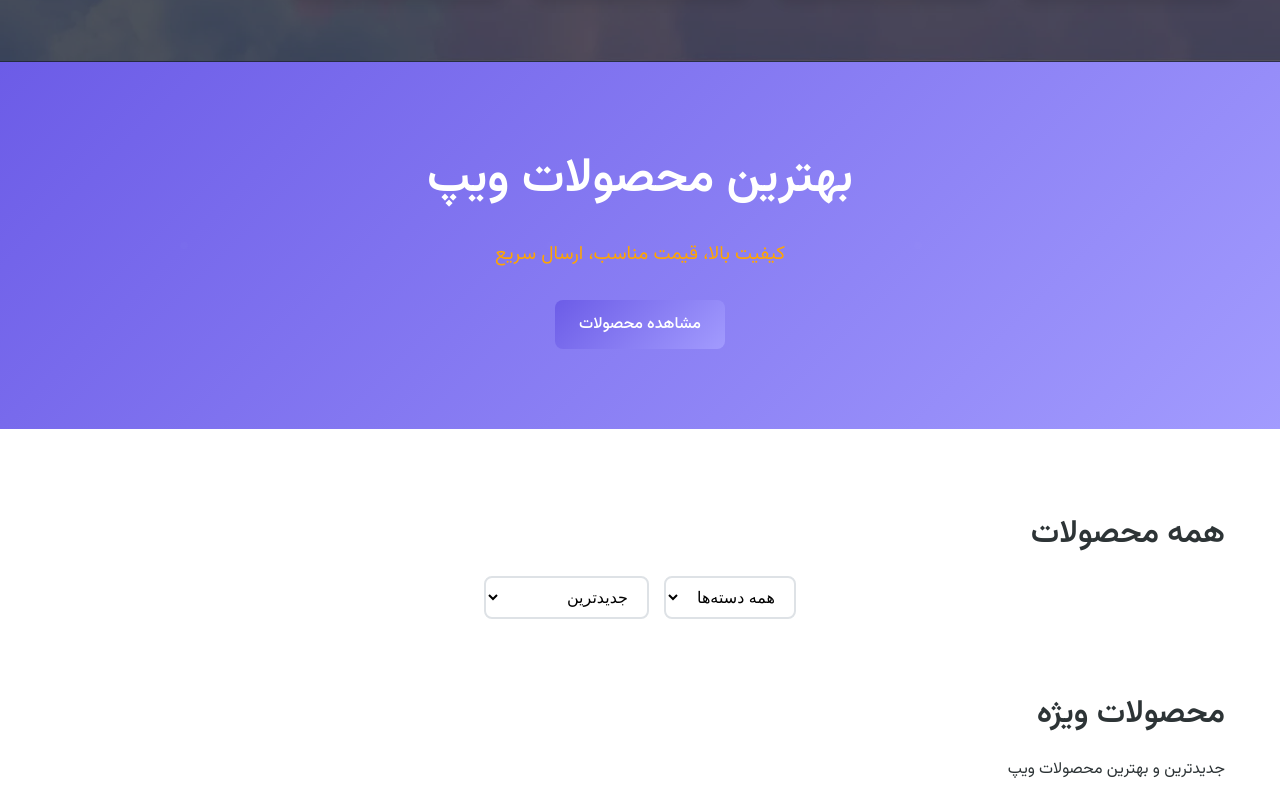
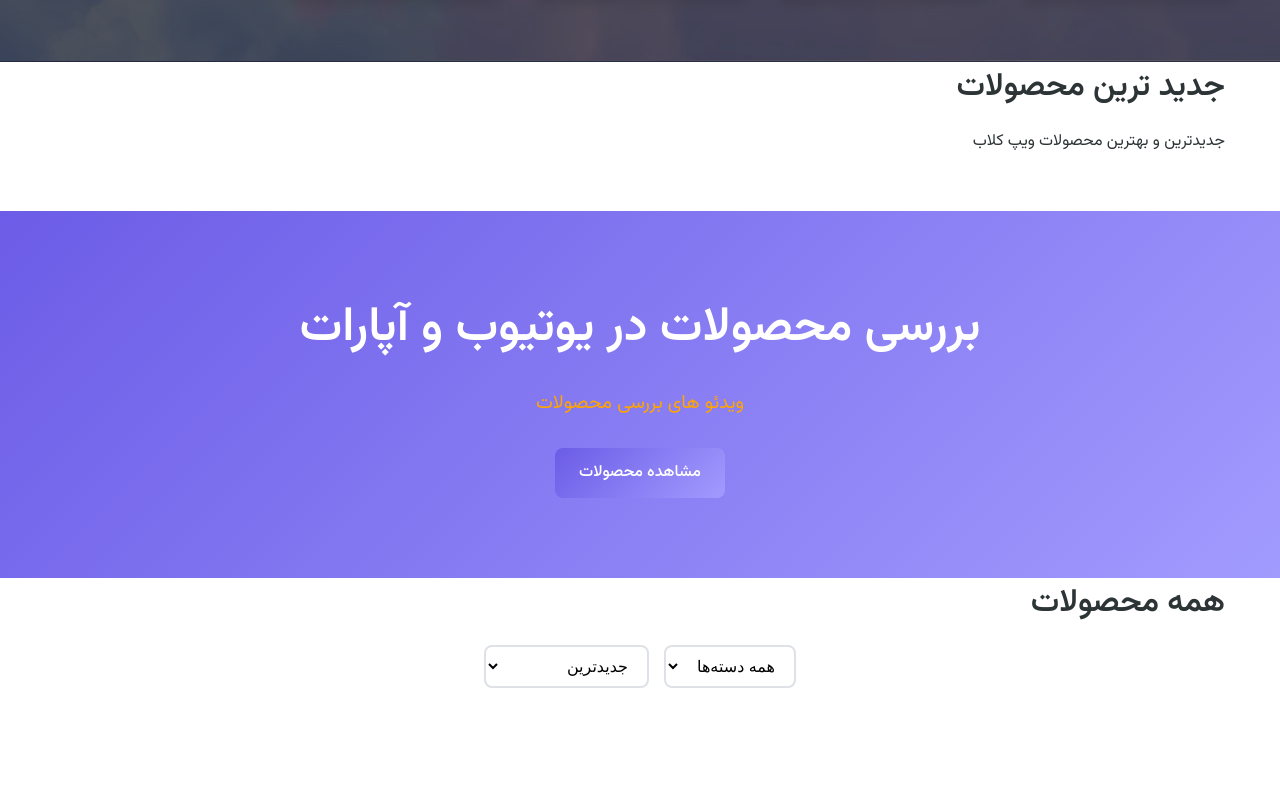
Before and after one commit to davoodya/vapetube, a plain HTML site: page index.html in a window 1280 px wide. Shown: the part 964-1765 px from the top of the page. Drawn offline with nearby package versions, Linux system fonts and the light colour scheme; no server answers; files whose address does not match are found by name.

Commit message:
fix some comments in index.html

```diff
--- a/index.html
+++ b/index.html
@@ -202,7 +202,7 @@
             <div class="category_container">
 
                 <!-- Pod Systems Category -->
-                <a href="http://localhost/vape-tube/api/auth.php">
+                <a href="pages/podsystems.html">
                 <div class="category-card">
                     <img src="assets/images/categories/podsystem.jpeg" alt="پاد سیستم" />
                     <h3>پاد سیستم</h3>
@@ -269,25 +269,32 @@
             </div>
         </section>
 
-        <!-- Hero Section -->
+        <!-- Newest & Best Products -->
+        <section class="featured-products">
+            <div class="container">
+                <div class="section-header">
+                    <h2>جدید ترین محصولات</h2>
+                    <p>جدیدترین و بهترین محصولات ویپ کلاب</p>
+                </div>
+                <div class="products-grid" id="featuredProducts">
+                    <!-- Products will be loaded here -->
+                </div>
+            </div>
+        </section>
+
+        <!-- YouTube Review Section -->
         <section class="hero">
             <div class="hero-slider">
                 <div class="hero-slide active">
                     <div class="hero-content">
-                        <h2>بهترین محصولات ویپ</h2>
-                        <p>کیفیت بالا، قیمت مناسب، ارسال سریع</p>
+                        <h2>بررسی محصولات در یوتیوب و آپارات</h2>
+                        <p>ویدئو های بررسی محصولات</p>
                         <a href="#" class="btn btn-primary">مشاهده محصولات</a>
                     </div>
                 </div>
             </div>
         </section>
 
-        <section class="container">
-            <!-- Category Filter-->
-            <div class="categories-filter-grid" id="categoriesGrid">
-                <!-- Categories will be loaded here -->
-            </div>
-        </section>
 
         <!-- All Products with Category Filter -->
         <section class="all-products" id="allProductsSection">
@@ -314,16 +321,11 @@
             </div>
         </section>
 
-        <!-- Special Products -->
-        <section class="featured-products">
-            <div class="container">
-                <div class="section-header">
-                    <h2>محصولات ویژه</h2>
-                    <p>جدیدترین و بهترین محصولات ویپ</p>
-                </div>
-                <div class="products-grid" id="featuredProducts">
-                    <!-- Products will be loaded here -->
-                </div>
+        <!-- Category Filter Grids -->
+        <section class="container">
+            <!-- Category Filter-->
+            <div class="categories-filter-grid" id="categoriesGrid">
+                <!-- Categories will be loaded here -->
             </div>
         </section>
 
```
